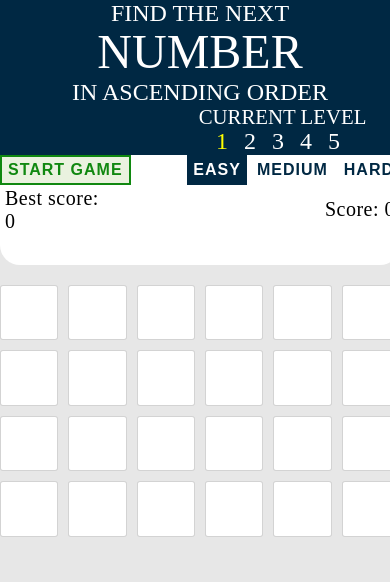
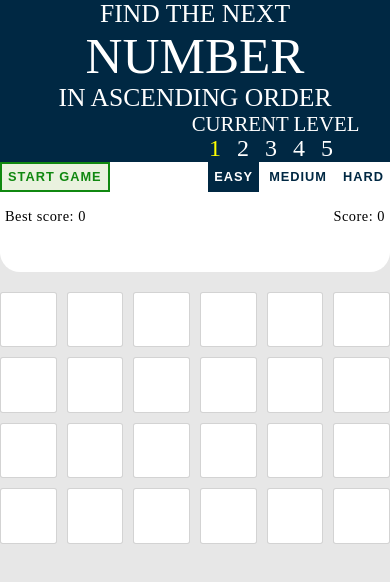
Before and after one commit to SiRazoR/number-game, a plain HTML site: page index.html in a window 390 px wide. Drawn offline with Linux system fonts and the light colour scheme.

Commit message:
added icon and fixed mobile view

```diff
--- a/css/style.css
+++ b/css/style.css
@@ -1,6 +1,6 @@
 body{
     background: #e7e7e7;
-    min-width: 400px;
+    min-width: 320px;
     margin: 0;
 }
 /* Header and header grid section */
@@ -139,7 +139,7 @@ button:focus {outline:0;}
 
 .floatingText {
     max-width: 800px;
-    min-width: 400px;
+    min-width: 320px;
     position:absolute;
     display: flex;
     align-items: center;
@@ -211,10 +211,20 @@ button:focus {outline:0;}
 @media only screen and (max-width: 500px) {
 
     #nameContainer{
-        font-size: 75%;
+        font-size: 80%;
     }
 
     #container{
         grid-auto-rows: 55.5px;
     }
 }
+
+@media only screen and (max-width: 400px) {
+
+    button{
+        font-size: 80%;
+    }
+    .scoreStripe{
+        font-size: 90%;
+    }
+}
--- a/index.html
+++ b/index.html
@@ -2,9 +2,10 @@
 <html lang="en">
 <head>
     <meta charset="UTF-8">
-    <meta name="viewport" content="width=device-width, initial-scale=1.0, maximum-scale=1.0, user-scalable=0">
+    <meta name="viewport" content="width=device-width, initial-scale=1.0, maximum-scale=1.0">
     <meta http-equiv="X-UA-Compatible" content="ie=edge">
     <link href="https://fonts.googleapis.com/css?family=Montserrat" rel="stylesheet">
+    <link rel="icon" href="images/icon.png">
     <link rel="stylesheet" href="css/style.css">
     <title>NumberGame</title>
 </head>
```
Also changed, not shown: images/icon.png (added), resource/dark-theme-layout-prototype.jpeg (added).
